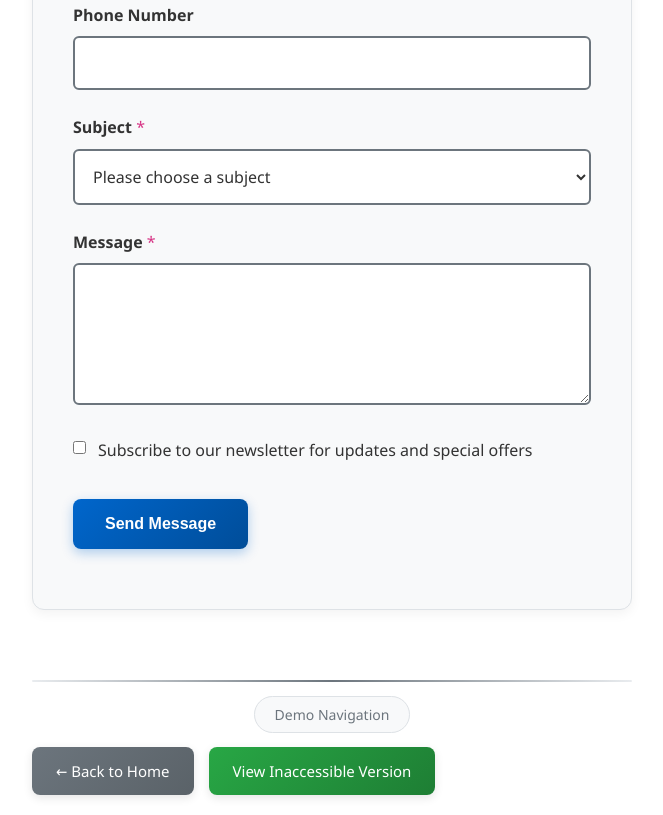
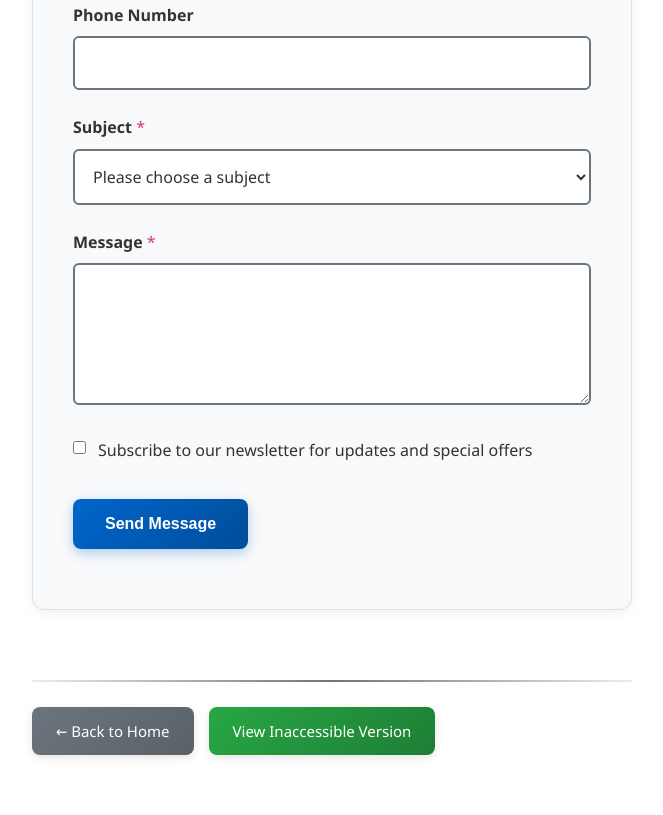
Before and after one commit to rtmakatura/accessibility-demo, a plain HTML site: page accessible.html in a window 1280 px wide. Shown: the part 594-1409 px from the top of the page, without its empty margins (308-971 px from the left). After the commit the page ends 1369 px from the top, so only its background shows below. Drawn offline with Linux system fonts and the light colour scheme.

Commit message:
Update accessible.html

```diff
--- a/accessible.html
+++ b/accessible.html
@@ -226,23 +226,8 @@
         .nav-separator {
             height: 2px;
             background: linear-gradient(to right, #e9ecef, #6c757d, #e9ecef);
-            margin-bottom: 20px;
+            margin-bottom: 25px;
             border-radius: 1px;
-        }
-
-        .nav-label {
-            text-align: center;
-            margin-bottom: 20px;
-        }
-
-        .nav-label span {
-            background: #f8f9fa;
-            padding: 8px 20px;
-            border-radius: 20px;
-            font-size: 14px;
-            color: #6c757d;
-            font-weight: 500;
-            border: 1px solid #dee2e6;
         }
 
         .submit-btn {
@@ -485,9 +470,6 @@
         <!-- Platform Navigation - Not part of the form demo -->
         <div class="platform-nav">
             <div class="nav-separator"></div>
-            <div class="nav-label">
-                <span>Demo Navigation</span>
-            </div>
             <div class="nav-buttons">
                 <a href="index.html" class="nav-btn home-btn">
                     ← Back to Home
```
